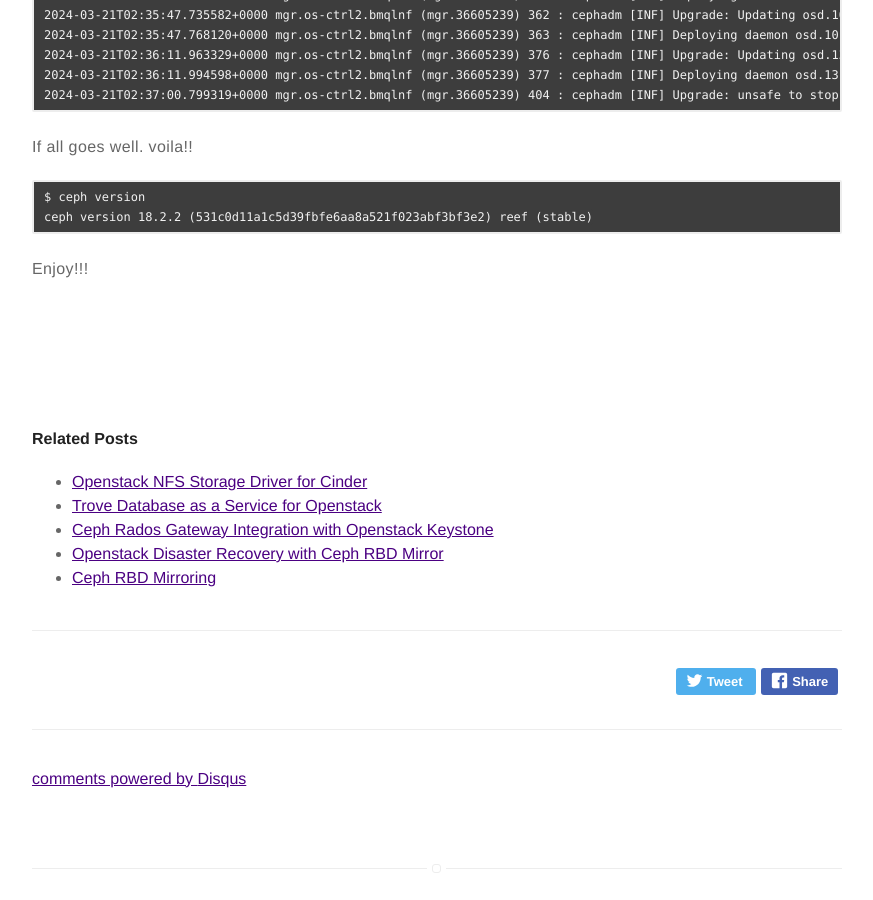
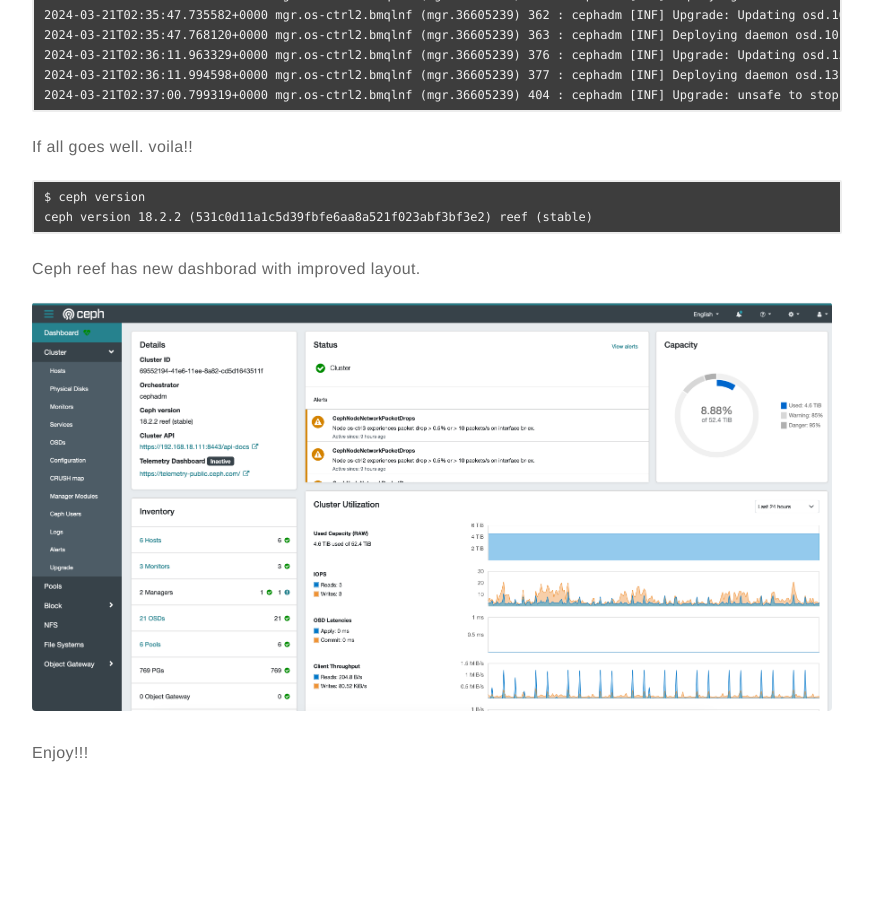
Before and after one commit to satishdotpatel/satishdotpatel.github.io, a Jekyll site: the page built from _posts/2024-03-26-upgrade-ceph-from-quincy-to-reef.markdown, in a window 1280 px wide and 900 px high, scrolled down 3766 px. Shown: the whole window, without its empty margins (203-1076 px from the left). Built offline with Jekyll 4.4.1, drawn with Linux system fonts in a browser that asks for light colours; comment, search, counter and statistics services are not loaded.

Commit message:
add new dash image

````diff
--- a/_posts/2024-03-26-upgrade-ceph-from-quincy-to-reef.markdown
+++ b/_posts/2024-03-26-upgrade-ceph-from-quincy-to-reef.markdown
@@ -198,4 +198,8 @@
 ceph version 18.2.2 (531c0d11a1c5d39fbfe6aa8a521f023abf3bf3e2) reef (stable)
 ```
 
+Ceph reef has new dashborad with improved layout.
+
+![<img>](/assets/images/2024-03-26-upgrade-ceph-from-quincy-to-reef/ceph-reef-dash.png){: width="800" }
+
 Enjoy!!!
````
Also changed, not shown: assets/images/2024-03-26-upgrade-ceph-from-quincy-to-reef/ceph-reef-dash.png (added).
